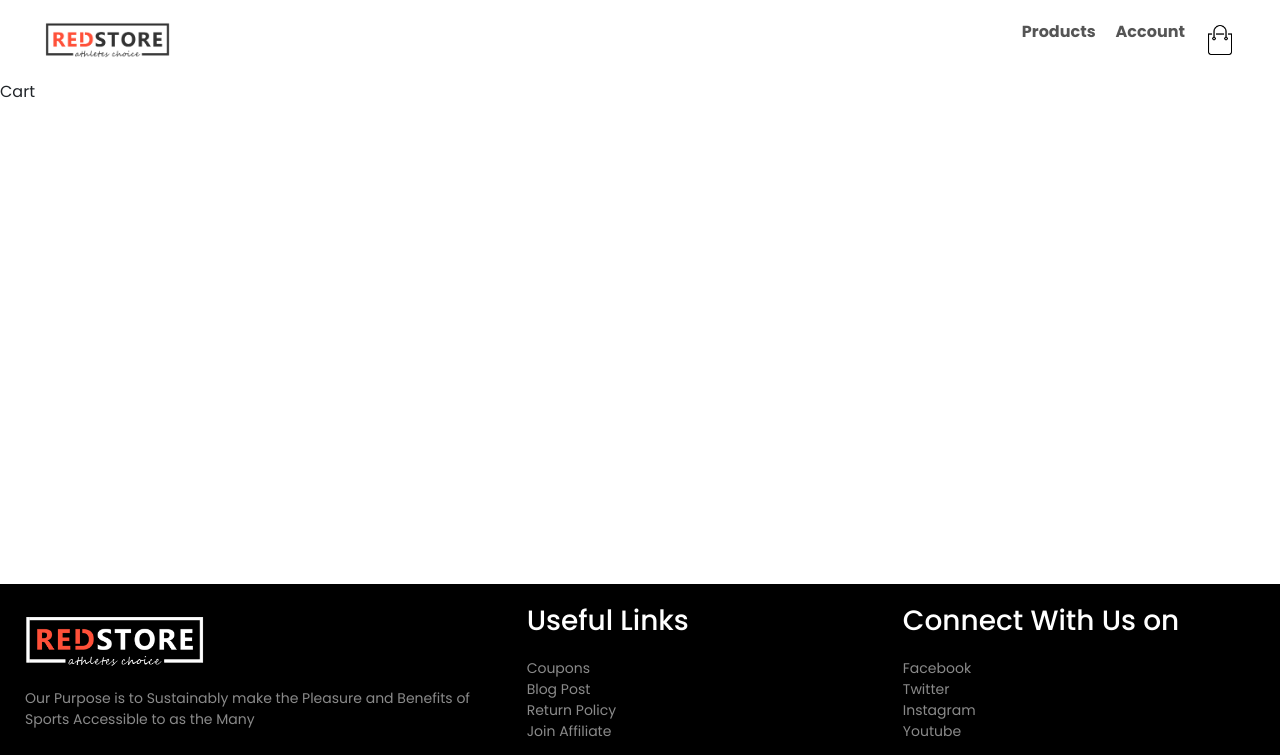
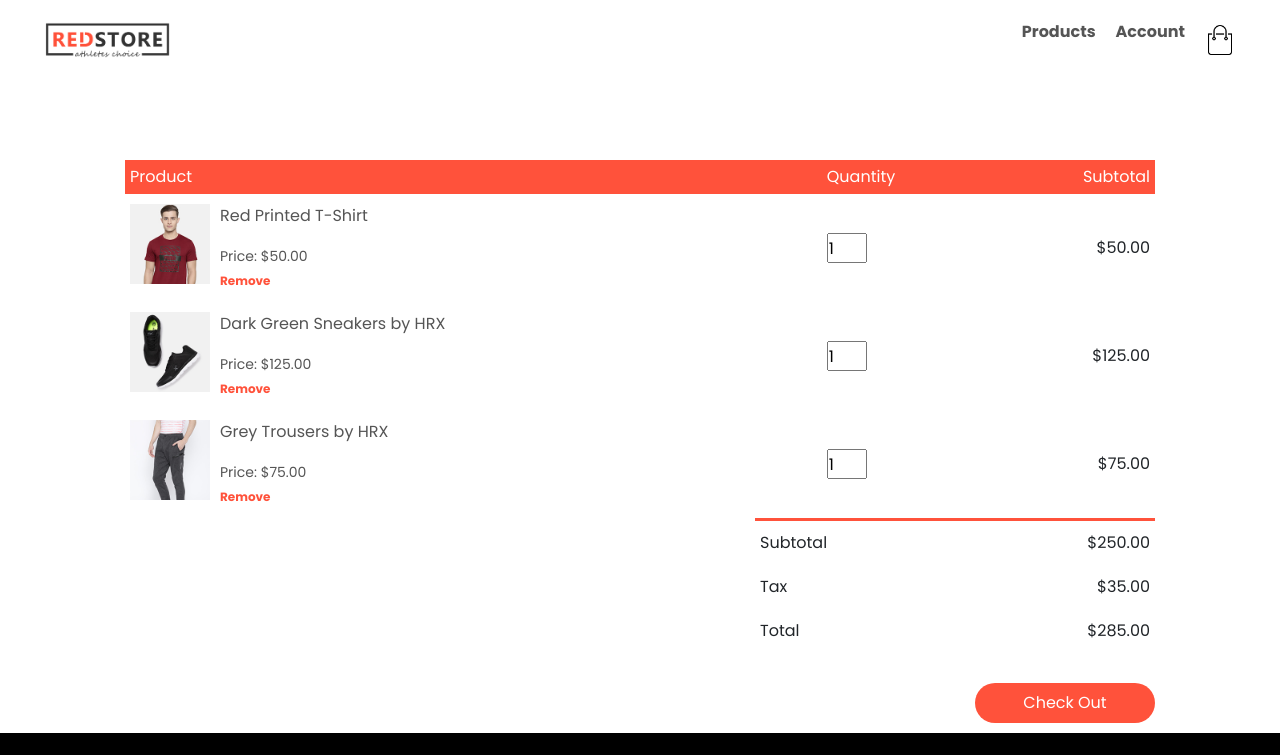
Before and after one commit to Sunny-unik/We-Cart, a React (Create React App) app in the folder client/: page /cart in a window 1280 px wide. Shown: the top 755 px of the page. Built offline with nearby package versions, Linux system fonts and the light colour scheme; the HTML template or start-up script is replaced by a standard one.

Commit message:
add cart page

```diff
--- /dev/null
+++ b/client/src/components/CartProductCard.tsx
@@ -0,0 +1,31 @@
+export default function CartProductCard({
+  title,
+  imageSource,
+  price
+}: {
+  title: string;
+  imageSource: string;
+  price: string;
+}) {
+  return (
+    <>
+      <tr>
+        <td>
+          <div className="cart-info">
+            <img src={imageSource} />
+            <div>
+              <p>{title}</p>
+              <small>Price: ${price}</small>
+              <br />
+              <a href="">Remove</a>
+            </div>
+          </div>
+        </td>
+        <td>
+          <input type="number" value="1" onChange={() => {}} />
+        </td>
+        <td>${price}</td>
+      </tr>
+    </>
+  );
+}
--- a/client/src/pages/Cart.tsx
+++ b/client/src/pages/Cart.tsx
@@ -1,12 +1,77 @@
 import Nav from "../components/Nav";
 import Footer from "../components/Footer";
+import CartProductCard from "../components/CartProductCard";
 
 export default function Cart() {
+  const cartItems = [
+    {
+      title: "Red Printed T-Shirt",
+      imageSource: "http://localhost:3000/images/buy-1.jpg",
+      price: "50.00",
+      quantity: 1
+    },
+    {
+      title: "Dark Green Sneakers by HRX",
+      imageSource: "http://localhost:3000/images/buy-2.jpg",
+      price: "125.00",
+      quantity: 1
+    },
+    {
+      title: "Grey Trousers by HRX",
+      imageSource: "http://localhost:3000/images/buy-3.jpg",
+      price: "75.00",
+      quantity: 1
+    }
+  ];
+  const Subtotal = cartItems
+    .map(({ price, quantity }) => Number(price) * quantity)
+    .reduce((a, b) => a + b)
+    .toFixed(2);
+  const tax = "35.00";
+  const totalPrice = (Number(Subtotal) + Number(tax)).toFixed(2);
+
   return (
     <>
       <Nav />
-      <section style={{ minHeight: "63vh" }}>Cart</section>
-      <Footer />
+      <section style={{ minHeight: "63vh" }}>
+        <div className="small-container cart-page">
+          <table>
+            <tbody>
+              <tr>
+                <th>Product</th>
+                <th>Quantity</th>
+                <th>Subtotal</th>
+              </tr>
+              {cartItems.map((item) => (
+                <CartProductCard key={item.title} {...item} />
+              ))}
+            </tbody>
+          </table>
+
+          <div className="total-price">
+            <table>
+              <tbody>
+                <tr>
+                  <td>Subtotal</td>
+                  <td>${Subtotal}</td>
+                </tr>
+                <tr>
+                  <td>Tax</td>
+                  <td>${tax}</td>
+                </tr>
+                <tr>
+                  <td>Total</td>
+                  <td>${totalPrice}</td>
+                </tr>
+              </tbody>
+            </table>
+          </div>
+
+          <button className="btn">Check Out</button>
+        </div>
+
+        <Footer />
+      </section>
     </>
   );
 }
```
